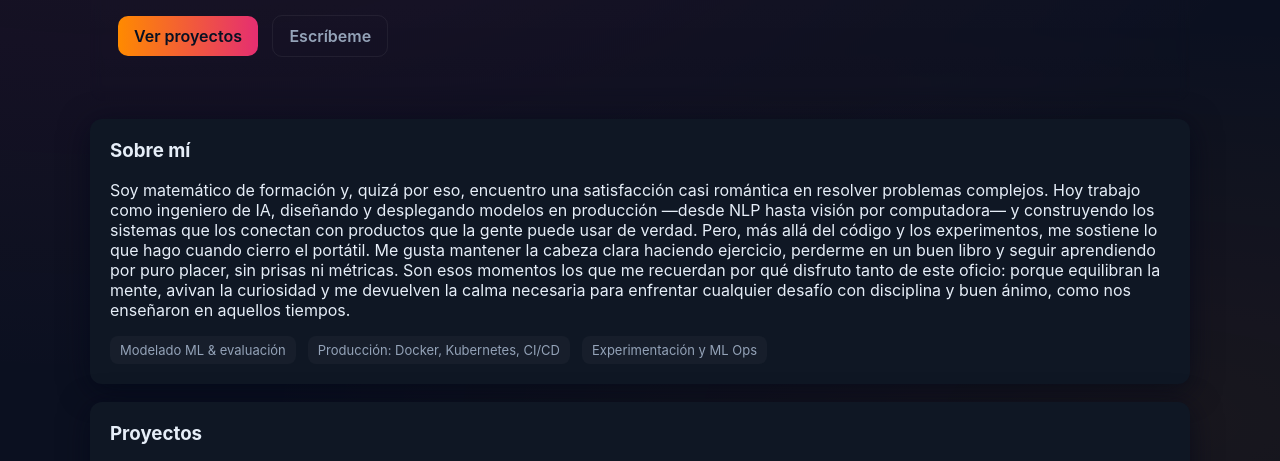
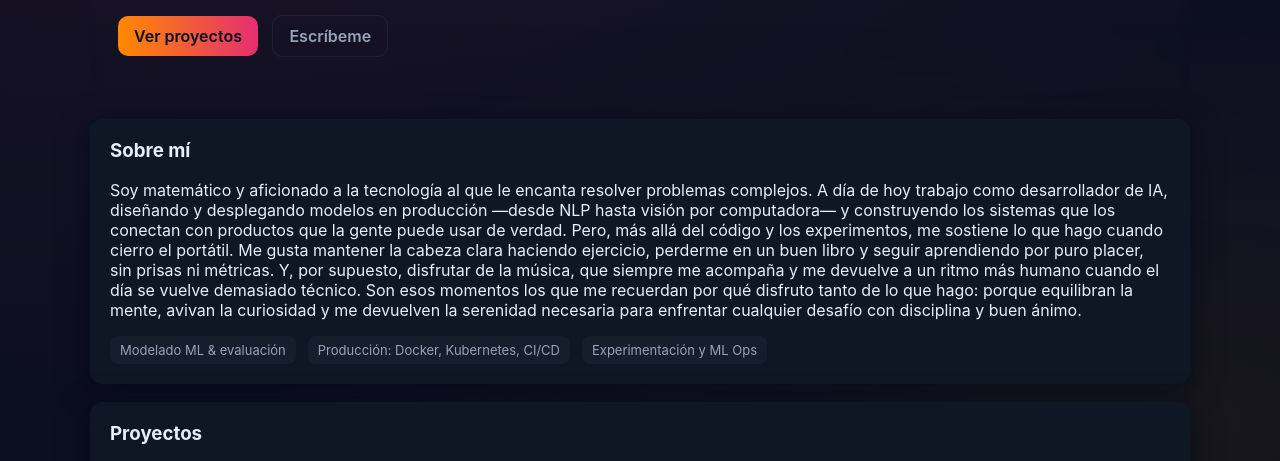
Before and after one commit to Davidjc13/Davidjc13.github.io, a plain HTML site: page index.html in a window 1280 px wide. Shown: the part 300-761 px from the top of the page. Drawn offline with Linux system fonts and the light colour scheme.

Commit message:
retoques...

```diff
--- a/index.html
+++ b/index.html
@@ -40,9 +40,9 @@
 
             <section id="about" class="card">
                 <h3>Sobre mí</h3>
-                <p>Soy matemático de formación y, quizá por eso, encuentro una satisfacción casi romántica en resolver problemas complejos. Hoy trabajo como ingeniero de IA, diseñando y desplegando modelos en producción —desde NLP hasta visión por computadora— y construyendo los sistemas que los conectan con productos que la gente puede usar de verdad.
+                <p>Soy matemático y aficionado a la tecnología al que le encanta resolver problemas complejos. A día de hoy trabajo como desarrollador de IA, diseñando y desplegando modelos en producción —desde NLP hasta visión por computadora— y construyendo los sistemas que los conectan con productos que la gente puede usar de verdad.
 
-Pero, más allá del código y los experimentos, me sostiene lo que hago cuando cierro el portátil. Me gusta mantener la cabeza clara haciendo ejercicio, perderme en un buen libro y seguir aprendiendo por puro placer, sin prisas ni métricas. Son esos momentos los que me recuerdan por qué disfruto tanto de este oficio: porque equilibran la mente, avivan la curiosidad y me devuelven la calma necesaria para enfrentar cualquier desafío con disciplina y buen ánimo, como nos enseñaron en aquellos tiempos.</p>
+Pero, más allá del código y los experimentos, me sostiene lo que hago cuando cierro el portátil. Me gusta mantener la cabeza clara haciendo ejercicio, perderme en un buen libro y seguir aprendiendo por puro placer, sin prisas ni métricas. Y, por supuesto, disfrutar de la música, que siempre me acompaña y me devuelve a un ritmo más humano cuando el día se vuelve demasiado técnico. Son esos momentos los que me recuerdan por qué disfruto tanto de lo que hago: porque equilibran la mente, avivan la curiosidad y me devuelven la serenidad necesaria para enfrentar cualquier desafío con disciplina y buen ánimo.</p>
                 <ul class="skills">
                     <li>Modelado ML & evaluación</li>
                     <li>Producción: Docker, Kubernetes, CI/CD</li>
```
